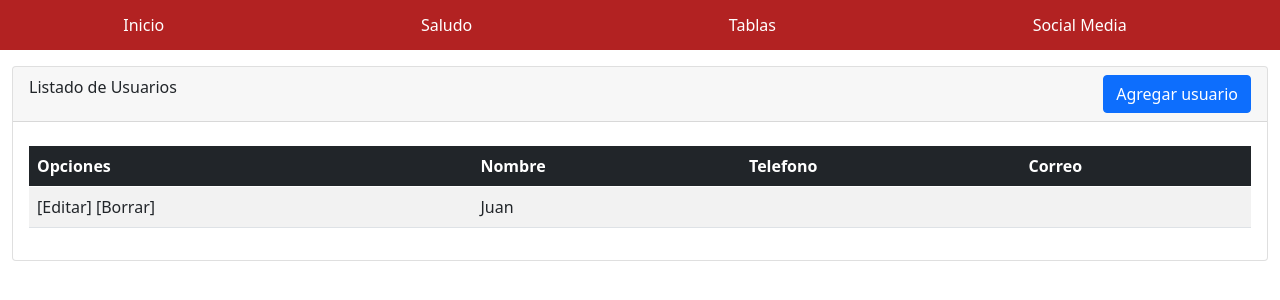
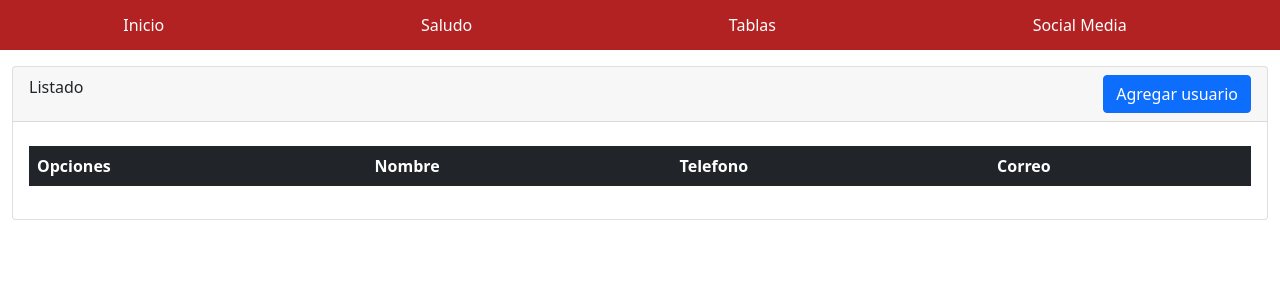
Before and after one commit to utrujillo/prograWeb, a Vue app: page / in a window 1280 px wide. Shown: the top 300 px of the page. Built offline with nearby package versions, Linux system fonts and the light colour scheme; the HTML template or start-up script is replaced by a standard one.

Commit message:
Almacenando usuarios en arreglo de usuarios 	modified:   src/components/HelloWorld.vue

```diff
--- a/src/components/HelloWorld.vue
+++ b/src/components/HelloWorld.vue
@@ -2,7 +2,7 @@
   <div class="card">
     <div class="card-header">
       <div class="d-flex justify-content-between">
-        <span>Listado de Usuarios</span>
+        <span>Listado</span>
         <div class="btn btn-primary" v-on:click='viewForm = true'>Agregar usuario</div>
       </div>
 
@@ -44,9 +44,9 @@
           </tr>
         </thead>
         <tbody>
-          <tr>
+          <tr v-for="user in users" :key='user'>
             <td>[Editar] [Borrar]</td>
-            <td>Juan</td>
+            <td>{{ user }}</td>
             <td></td>
             <td></td>
           </tr>
@@ -58,6 +58,7 @@
 
 <script>
 export default {
+  name: 'HelloWorld',
   data () {
     return {
       viewForm: false,
@@ -67,14 +68,21 @@ export default {
         apellidos: '',
         telefono: '',
         correo: ''
-      }
+      },
     }
   },
   // Dentro de methods se especifican todos los metodos(funciones)
   methods: {
     store() {
-      console.log( this.user )
-    }
+      // guardar en db
+      let newUser = {
+        nombre: this.user.nombre,
+        apellidos: this.user.apellidos,
+        telefono: this.user.telefono,
+        correo: this.user.correo
+      }
+      this.users.push( newUser )
+    },
   }
 }
 </script>
```
